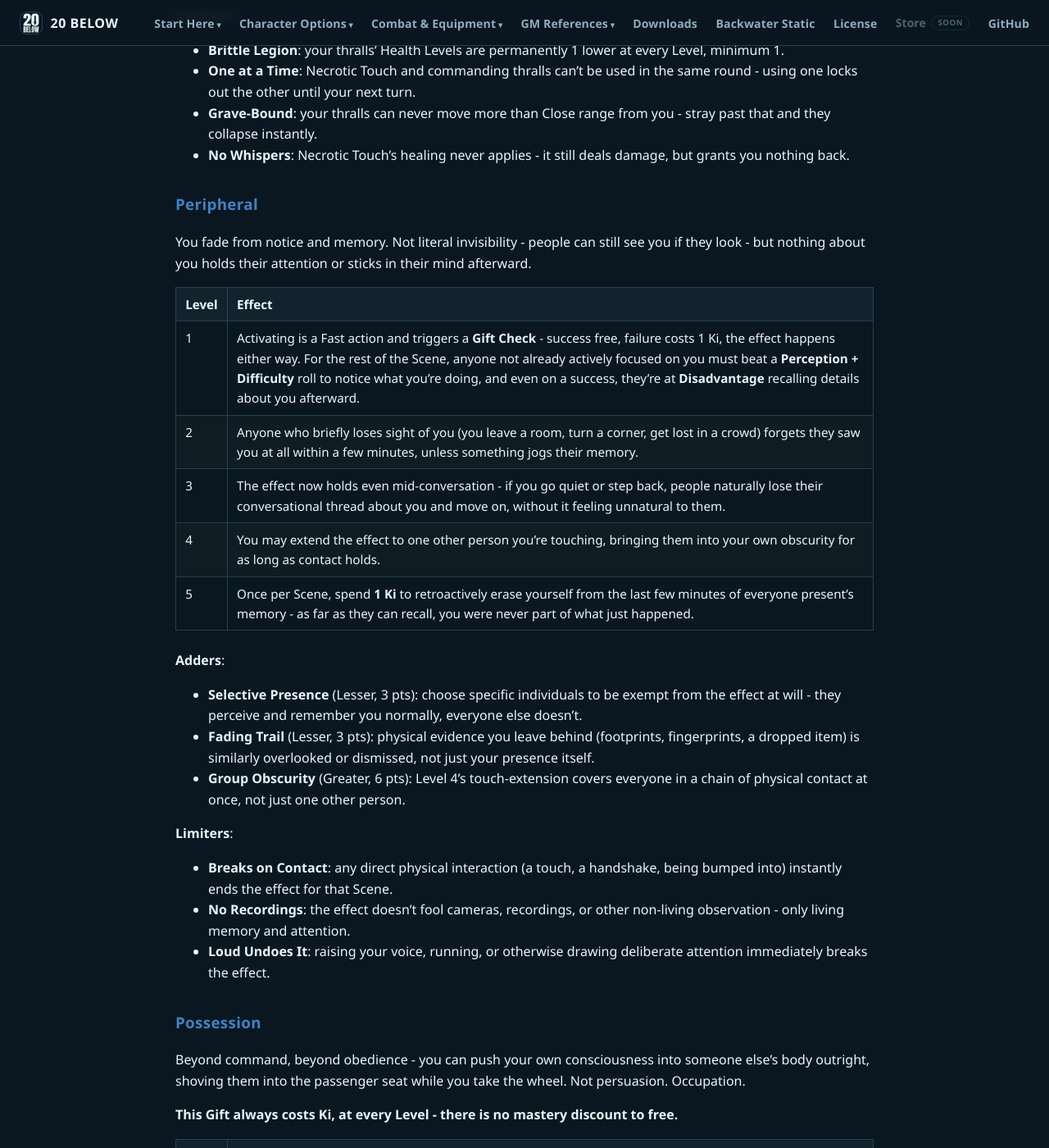
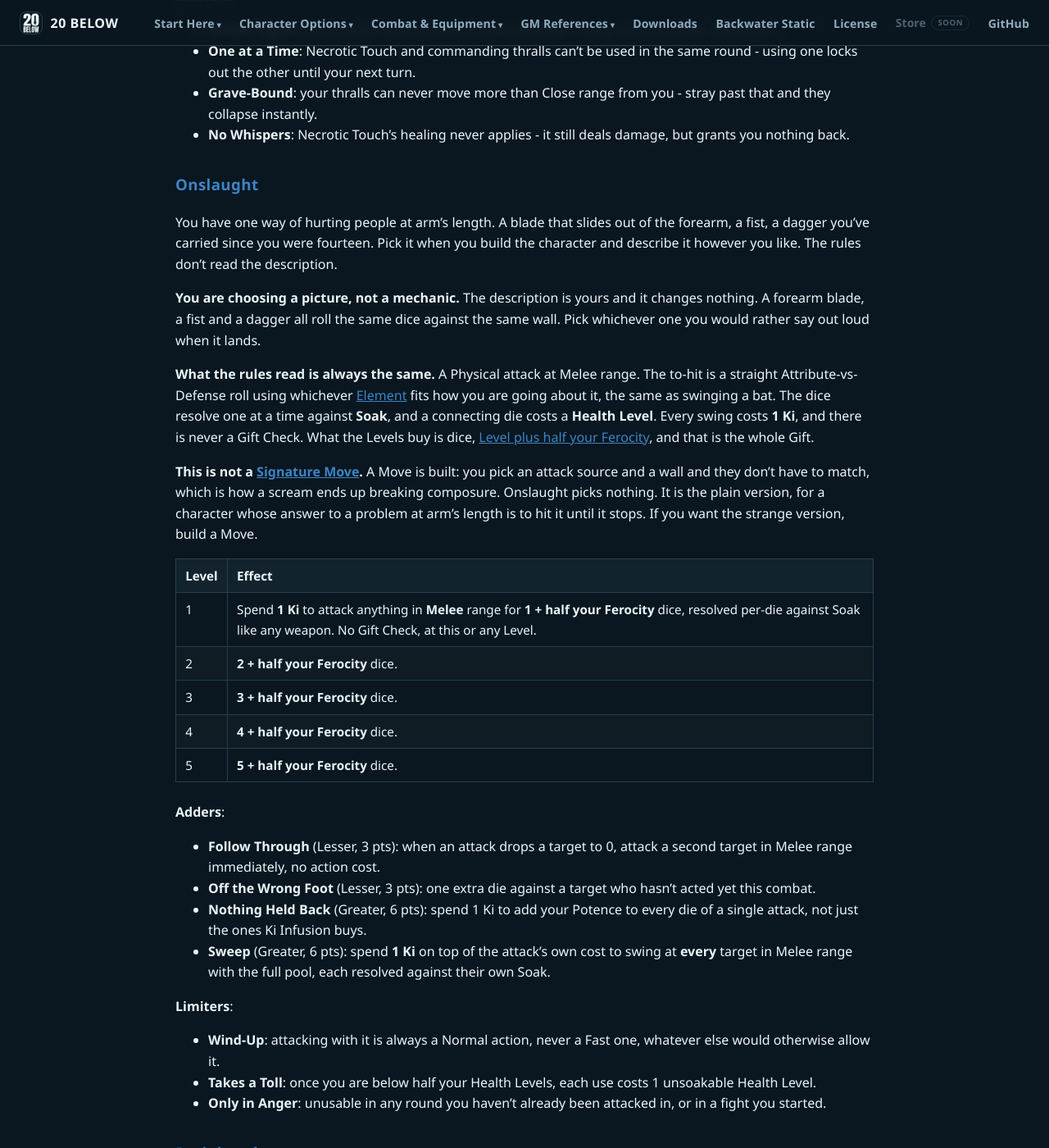
Before and after one commit to feralucce/20_Below, a Jekyll site: the page built from rules/gifts.md, in a window 1280 px wide and 1400 px high, scrolled down 37175 px. Shown: the whole window at 82% size. Built offline with Jekyll 4.4.1, drawn with Linux system fonts in a browser that asks for light colours; our own code applies the rules of GitHub Pages for plain Markdown files; some of the changed text lies outside the part shown.

Commit message:
Martial Artist onto the new scale, and two plain attack Gifts
Martial Artist wrote its damage as bare numbers - "**3** Damage" - with no
d10 anywhere, so every re-band sweep walked past it. Level 5 was claiming
ten dice, twice the heaviest weapon left in the book, and all three of its
own comparisons had gone false. Halve-round-up gives 2/3/4/5, which lands
exactly on the re-banded knife, sword and two-hander, so it can go on
saying what it says.

Guard keeps its old numbers and stops being derived from damage. It grants
Soak, and the Soak scale never moved; halving a defensive bonus because the
offensive scale changed would be following a formula off a cliff.

Onslaught and Salvo are the plain ones. Everything that attacks in this
book came attached to a concept - claws you grew, a weapon you summon, an
aura you stand inside - and nothing just said "you hurt people, you decide
what that looks like." Both take a picture from the player and nothing
else: one target, 1 Ki a swing, no Gift Check, and Levels that buy dice and
only dice. Melee for one, Far for the other.

Both carry a description block on the Signature Move pattern, because
"flavour it however you like" invites exactly the question Signature Move
answers. The answer is that the picture is yours and the mechanic isn't.

Multi-target effects are Adders rather than Levels, and both cost a Ki on
top of the attack's own: Sweep for everything in Melee, Scatter to split a
shot between two targets. The pool is divided, not doubled.

Three Gifts are still on the old scale and are deliberately untouched here:
Conjured Armory caps a damage bonus at a 10 nothing reaches any more,
Berserker's Rising Fury adds up to 5 dice to a 5-dice weapon, and Drone
Swarm's Output Rating runs to 6 while also setting granted Soak, which is
the same two-scales-one-number problem Guard had.

Co-Authored-By: Claude Opus 5 <noreply@anthropic.com>

```diff
--- a/rules/gifts.md
+++ b/rules/gifts.md
@@ -827,11 +827,11 @@ Years of discipline turned your body itself into the weapon. Where anyone else n
 
 | Level | Effect |
 |---|---|
-| 1 | Your unarmed strikes deal **3** Damage (up from the baseline 1), resolved with the same per-die-vs-Soak mechanic as a weapon. No Ki, no Gift Check. You also gain **Guard**: as your action, forgo attacking to brace instead, gaining Soak equal to half your Unarmed Damage (round up - **+2** at this Level) until the start of your next turn. |
-| 2 | Unarmed Damage rises to **5**, matching a Knife or Handgun. Guard's bonus rises to **+3**. |
-| 3 | Unarmed Damage rises to **7**, matching a Sword or Rifle. Guard's bonus rises to **+4**. Spend **1 Ki** on a successful unarmed hit to stagger the target, imposing Disadvantage on their next roll before the end of their next turn. |
+| 1 | Your unarmed strikes deal **2** Damage (up from the baseline 1), resolved with the same per-die-vs-Soak mechanic as a weapon. No Ki, no Gift Check. You also gain **Guard**: as your action, forgo attacking to brace instead, gaining **+2** Soak until the start of your next turn. |
+| 2 | Unarmed Damage rises to **3**, matching a Knife or Handgun. Guard's bonus rises to **+3**. |
+| 3 | Unarmed Damage rises to **4**, matching a Sword or Rifle. Guard's bonus rises to **+4**. Spend **1 Ki** on a successful unarmed hit to stagger the target, imposing Disadvantage on their next roll before the end of their next turn. |
 | 4 | Guard can now be held as a **Fast action**, usable reactively - even outside your own turn, once per round - instead of only on your own turn. |
-| 5 | Unarmed Damage rises to **10**, matching a Two-handed sword or Heavy weapon - your bare hands hit as hard as anything on the weapon table. Guard's bonus rises to **+5**. The stagger effect (Level 3) no longer costs Ki. |
+| 5 | Unarmed Damage rises to **5**, matching a Two-handed sword or Heavy weapon - your bare hands hit as hard as anything on the weapon table. Guard's bonus rises to **+5**. The stagger effect (Level 3) no longer costs Ki. |
 
 **Adders**:
 
@@ -897,6 +897,37 @@ Chosen once, at creation, purely cosmetic: the form your raised dead take (bone
 - **One at a Time**: Necrotic Touch and commanding thralls can't be used in the same round - using one locks out the other until your next turn.
 - **Grave-Bound**: your thralls can never move more than Close range from you - stray past that and they collapse instantly.
 - **No Whispers**: Necrotic Touch's healing never applies - it still deals damage, but grants you nothing back.
+
+### Onslaught
+
+You have one way of hurting people at arm's length. A blade that slides out of the forearm, a fist, a dagger you've carried since you were fourteen. Pick it when you build the character and describe it however you like. The rules don't read the description.
+
+**You are choosing a picture, not a mechanic.** The description is yours and it changes nothing. A forearm blade, a fist and a dagger all roll the same dice against the same wall. Pick whichever one you would rather say out loud when it lands.
+
+**What the rules read is always the same.** A Physical attack at Melee range. The to-hit is a straight Attribute-vs-Defense roll using whichever [Element](rules.md#choosing-the-attacking-element) fits how you are going about it, the same as swinging a bat. The dice resolve one at a time against **Soak**, and a connecting die costs a **Health Level**. Every swing costs **1 Ki**, and there is never a Gift Check. What the Levels buy is dice, [Level plus half your Ferocity](#attack-dice), and that is the whole Gift.
+
+**This is not a [Signature Move](#signature-move).** A Move is built: you pick an attack source and a wall and they don't have to match, which is how a scream ends up breaking composure. Onslaught picks nothing. It is the plain version, for a character whose answer to a problem at arm's length is to hit it until it stops. If you want the strange version, build a Move.
+
+| Level | Effect |
+|---|---|
+| 1 | Spend **1 Ki** to attack anything in **Melee** range for **1 + half your Ferocity** dice, resolved per-die against Soak like any weapon. No Gift Check, at this or any Level. |
+| 2 | **2 + half your Ferocity** dice. |
+| 3 | **3 + half your Ferocity** dice. |
+| 4 | **4 + half your Ferocity** dice. |
+| 5 | **5 + half your Ferocity** dice. |
+
+**Adders**:
+
+- **Follow Through** (Lesser, 3 pts): when an attack drops a target to 0, attack a second target in Melee range immediately, no action cost.
+- **Off the Wrong Foot** (Lesser, 3 pts): one extra die against a target who hasn't acted yet this combat.
+- **Nothing Held Back** (Greater, 6 pts): spend 1 Ki to add your Potence to every die of a single attack, not just the ones Ki Infusion buys.
+- **Sweep** (Greater, 6 pts): spend **1 Ki** on top of the attack's own cost to swing at **every** target in Melee range with the full pool, each resolved against their own Soak.
+
+**Limiters**:
+
+- **Wind-Up**: attacking with it is always a Normal action, never a Fast one, whatever else would otherwise allow it.
+- **Takes a Toll**: once you are below half your Health Levels, each use costs 1 unsoakable Health Level.
+- **Only in Anger**: unusable in any round you haven't already been attacked in, or in a fight you started.
 
 ### Peripheral
 
@@ -1077,6 +1108,37 @@ Additionally, given a full **Month** of rest, you can heal away a below-zero Fla
 - **Feed the Fire**: passive recovery requires actually eating a substantial meal during the rest period. It doesn't work on an empty stomach.
 - **No Instant Fix**: the Ki-gated combat heal (Level 3+) never applies. Passive recovery rates are the only way this Gift heals, at any Level.
 - **Fragile Restoration**: a Health Level recovered by the combat heal (Level 3+) can be lost again by any single hit, even one that would normally deal no damage past Soak.
+
+### Salvo
+
+Distance stopped being an argument you have to win. Something crosses the gap, a shard of ice, a look held half a second too long, a sound pitched under hearing, and what it lands on comes apart. You decide what crosses. The rules only care that it gets there.
+
+**You are choosing a picture, not a mechanic.** What you throw, fire, project or simply will across the room is yours to describe and changes nothing. It is the same dice against the same wall either way.
+
+**What the rules read is always the same.** One target, a Physical attack out to **Far** range, at every Level. The to-hit is a straight Attribute-vs-Defense roll with whichever [Element](rules.md#choosing-the-attacking-element) fits the approach. The dice resolve one at a time against **Soak** and a connecting die costs a **Health Level**. Every shot costs **1 Ki**, and there is never a Gift Check. What the Levels buy is dice, [Level plus half your Ferocity](#attack-dice), and that is the whole Gift.
+
+**This is not a [Signature Move](#signature-move).** A Move is built to be strange. Salvo is the one you take when you want to shoot something.
+
+| Level | Effect |
+|---|---|
+| 1 | Spend **1 Ki** to attack one target out to **Far** range for **1 + half your Ferocity** dice, resolved per-die against Soak like any weapon. No Gift Check, at this or any Level. |
+| 2 | **2 + half your Ferocity** dice. |
+| 3 | **3 + half your Ferocity** dice. |
+| 4 | **4 + half your Ferocity** dice. |
+| 5 | **5 + half your Ferocity** dice. |
+
+**Adders**:
+
+- **Through and Through** (Lesser, 3 pts): on a hit, one connecting die also connects against a second target directly behind the first.
+- **Scatter** (Greater, 6 pts): spend **1 Ki** on top of the attack's own cost to split its dice between any two targets in range, each resolved against their own Soak. The pool is divided, not doubled.
+- **No Warning** (Lesser, 3 pts): whatever crosses the gap can't be perceived until it lands. A target who hasn't already spotted you can't tell where the attack came from.
+- **Held Breath** (Greater, 6 pts): spend 1 Ki to loose it as a **Fast action** without giving up the rest of your Normal action.
+
+**Limiters**:
+
+- **Line of Sight Only**: nothing through smoke, darkness, or anything else that breaks a clear view, whatever your other senses would allow.
+- **Tell-Tale**: every use leaves an obvious trace pointing back at you. Anyone looking knows who did it.
+- **Winds Down**: after the third use in a Scene, every further use costs 1 Ki.
 
 ### Shapeshift
 
```
